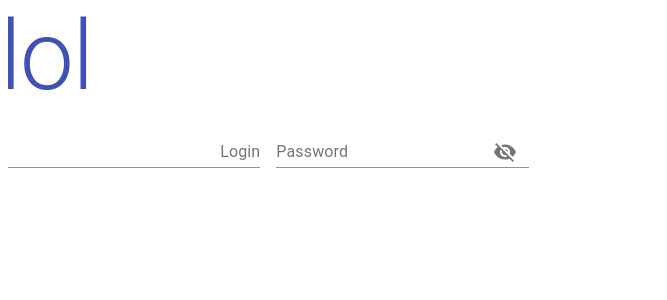
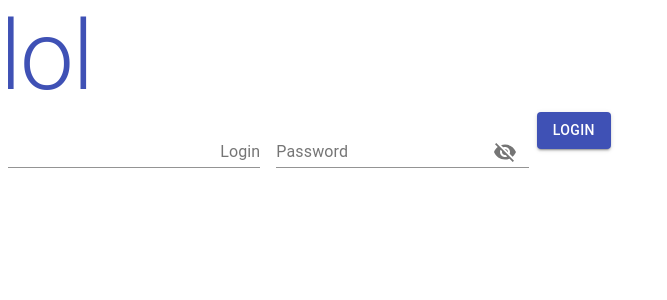
Before and after one commit to Mishelles/vk-spotify-playlist-transfer, a React (Create React App) app in the folder frontend/: page /vk-login in a window 1280 px wide. Shown: the top 300 px of the page, without its empty margins (0-667 px from the left). Built offline with nearby package versions, Linux system fonts and the light colour scheme; the HTML template or start-up script is replaced by a standard one.

Commit message:
Added login button

```diff
--- a/frontend/src/pages/VKLoginScreen.js
+++ b/frontend/src/pages/VKLoginScreen.js
@@ -1,4 +1,13 @@
-import {FormControl, IconButton, Input, InputAdornment, InputLabel, makeStyles, Typography} from "@material-ui/core";
+import {
+    Button,
+    FormControl,
+    IconButton,
+    Input,
+    InputAdornment,
+    InputLabel,
+    makeStyles,
+    Typography
+} from "@material-ui/core";
 import Visibility from '@material-ui/icons/Visibility';
 import VisibilityOff from '@material-ui/icons/VisibilityOff';
 import clsx from 'clsx';
@@ -30,7 +39,6 @@ export default function VKLoginScreen() {
 
     const handleChange = (prop) => (event) => {
         setValues({...values, [prop]: event.target.value});
-        console.log(event.target.value);
     };
     const classes = useStyles();
 
@@ -40,6 +48,11 @@ export default function VKLoginScreen() {
 
     const handleMouseDownPassword = (event) => {
         event.preventDefault();
+    };
+
+    const handleButtonOnClick = (event) => {
+        console.log(values.login);
+        console.log(values.password);
     };
 
     return (
@@ -79,6 +92,9 @@ export default function VKLoginScreen() {
                     }
                 />
             </FormControl>
+            <Button variant="contained" color="primary" onClick={handleButtonOnClick}>
+                Login
+            </Button>
         </div>
     )
 }
```
